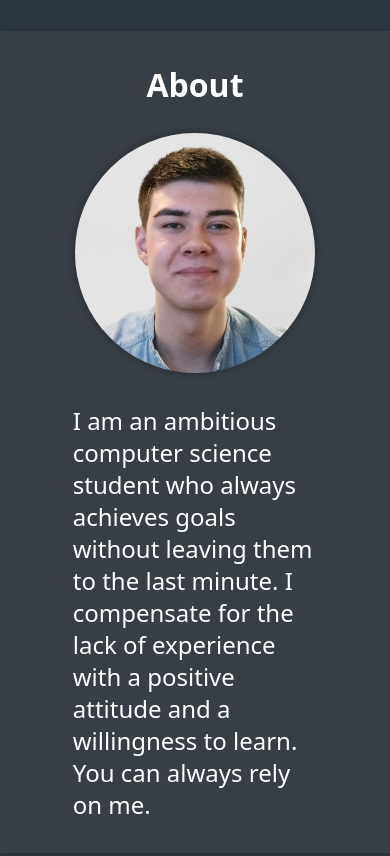
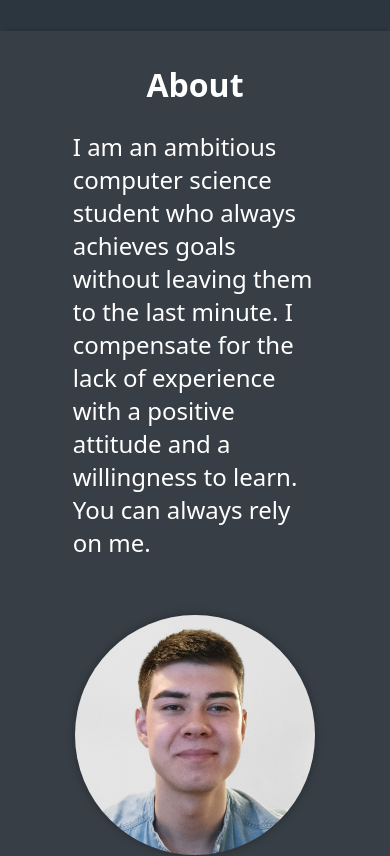
Before and after one commit to Xenko10/personal-webpage, a React (Vite) app: page / in a window 390 px wide. Shown: the part 820-1676 px from the top of the page. Built offline with nearby package versions, Linux system fonts and the light colour scheme.

Commit message:
move h2 closer to p (about section)

```diff
--- a/src/components/About/About.module.css
+++ b/src/components/About/About.module.css
@@ -1,34 +1,32 @@
 .about {
+  background-color: #373e45;
+  color: white;
   font-family: system-ui, -apple-system, BlinkMacSystemFont, "Segoe UI", Roboto,
     Oxygen, Ubuntu, Cantarell, "Open Sans", "Helvetica Neue", sans-serif;
-  color: white;
 
   position: relative;
-
-  background-color: #373e45;
 
   display: flex;
   align-items: center;
   justify-content: center;
   flex-direction: column;
+
   padding: 2rem;
+
   box-shadow: 0 -5px 5px -5px rgba(0, 0, 0, 0.2),
     0 5px 5px -5px rgba(0, 0, 0, 0.2);
 }
 
 .about h2 {
+  margin: 0;
   font-size: 2rem;
-  margin-top: 0;
 }
 
 .about p {
   font-size: 1.5rem;
-  line-height: 2rem;
-
-  margin: 0;
 }
 
-.imgAndpWrapper {
+.aboutContent {
   width: 75%;
 
   display: flex;
@@ -44,7 +42,12 @@
 }
 
 @media (max-width: 750px) {
-  .imgAndpWrapper {
+  .aboutContent {
     flex-direction: column;
   }
+  .aboutContent > div {
+    display: flex;
+    flex-direction: column;
+    align-items: center;
+  }
 }
--- a/src/components/About/About.tsx
+++ b/src/components/About/About.tsx
@@ -3,15 +3,17 @@ import styles from "./About.module.css";
 export default function About() {
   return (
     <div id='about' className={styles.about}>
-      <h2>About</h2>
-      <div className={styles.imgAndpWrapper}>
+      <div className={styles.aboutContent}>
+        <div>
+          <h2>About</h2>
+          <p>
+            I am an ambitious computer science student who always achieves goals
+            without leaving them to the last minute. I compensate for the lack
+            of experience with a positive attitude and a willingness to learn.
+            You can always rely on me.
+          </p>
+        </div>
         <img src='./about.jpg' alt='photo of me' />
-        <p>
-          I am an ambitious computer science student who always achieves goals
-          without leaving them to the last minute. I compensate for the lack of
-          experience with a positive attitude and a willingness to learn. You
-          can always rely on me.
-        </p>
       </div>
     </div>
   );
```
